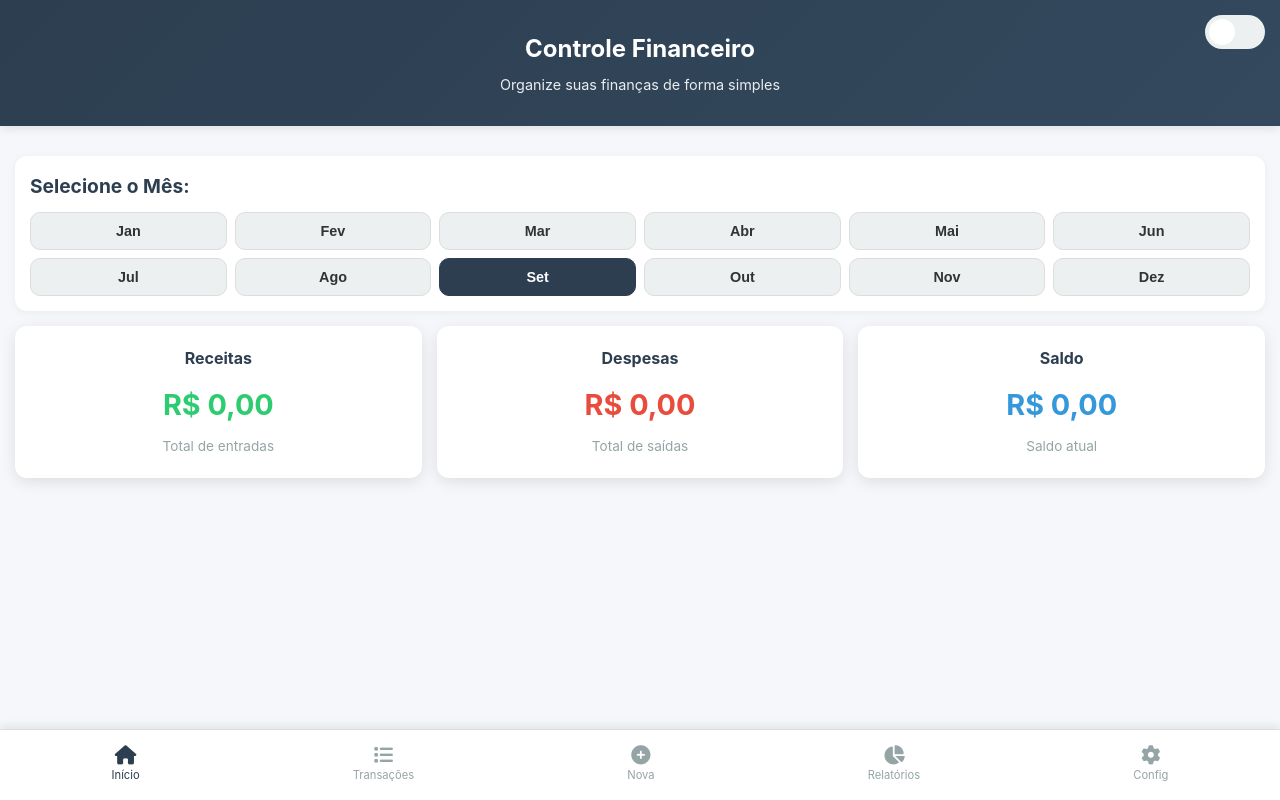
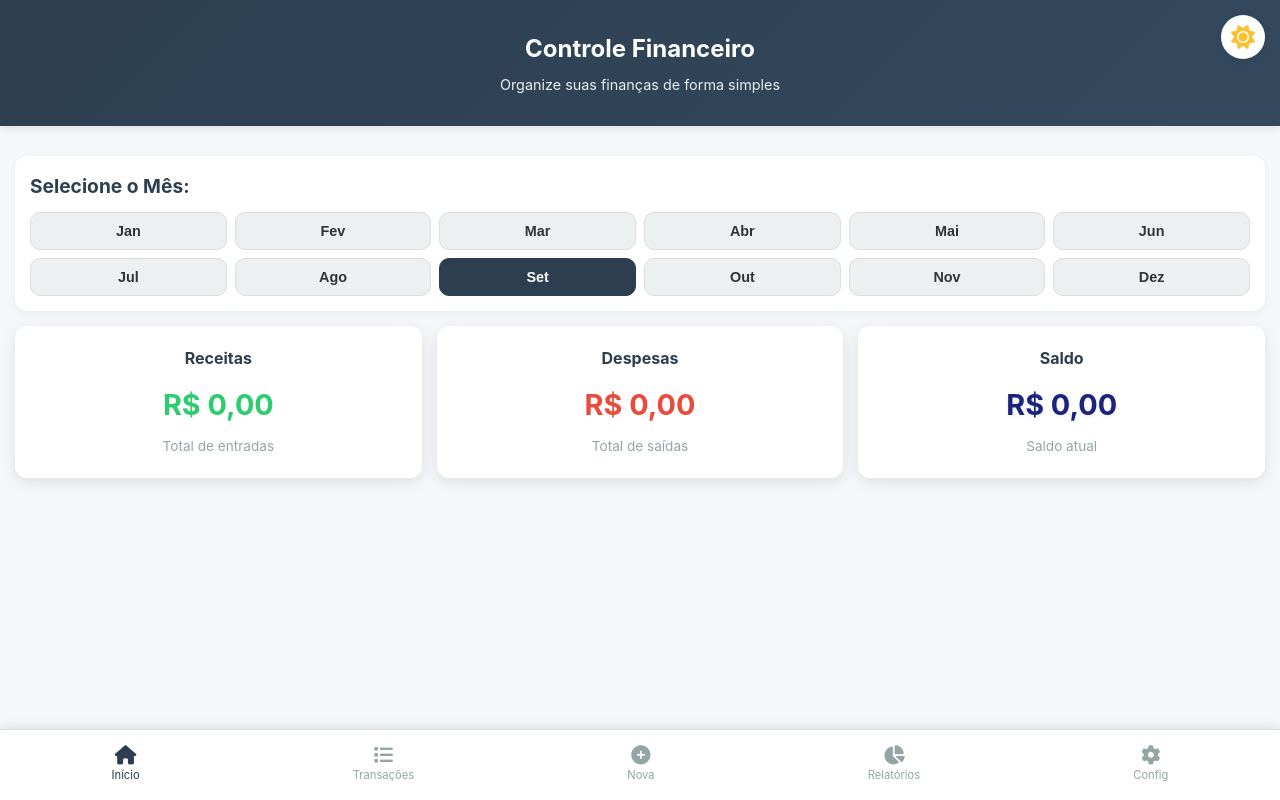
Before and after one commit to miguelpellatiero/sistema-mobile, a website: page html/index.html in a window 1280 px wide. Drawn offline with Linux system fonts and the light colour scheme.

Commit message:
Update index.html

```diff
--- a/html/index.html
+++ b/html/index.html
@@ -46,8 +46,9 @@
             color: var(--text);
             line-height: 1.6;
             padding-bottom: 80px; /* Espaço para a barra de navegação inferior */
-            padding-top: env(safe-area-inset-top);
-            padding-bottom: env(safe-area-inset-bottom);
+            /* Remover env(safe-area-inset-bottom) */
+            min-height: 100vh;
+            overflow-x: hidden;
         }
 
         .container {
@@ -191,7 +192,14 @@
         }
 
         .card.balance .value {
-            color: var(--secondary);
+            color: #1a237e; /* Azul escuro forte, pode ajustar */
+            opacity: 1;
+            text-shadow: 0 1px 4px rgba(0,0,0,0.08);
+        }
+
+        .dark-mode .card.balance .value {
+            color: #fff; /* Ou use #90caf9 para azul claro */
+            text-shadow: 0 1px 6px rgba(0,0,0,0.25);
         }
 
         .card.balance.negative .value {
@@ -433,6 +441,36 @@
                 grid-template-columns: repeat(6, 1fr);
             }
         }
+
+        /* Novo botão de tema */
+        .theme-toggle-btn {
+            position: fixed;
+            top: 15px;
+            right: 15px;
+            z-index: 101;
+            background: var(--card-bg);
+            border: none;
+            border-radius: 50%;
+            width: 44px;
+            height: 44px;
+            display: flex;
+            align-items: center;
+            justify-content: center;
+            box-shadow: 0 2px 8px rgba(0,0,0,0.08);
+            cursor: pointer;
+            font-size: 1.5rem;
+            color: var(--primary);
+            transition: background 0.3s, color 0.3s;
+        }
+        .theme-toggle-btn:active {
+            background: var(--light);
+        }
+        .theme-toggle-btn .fa-sun {
+            color: #fbc02d;
+        }
+        .theme-toggle-btn .fa-moon {
+            color: #34495e;
+        }
     </style>
 </head>
 <body>
@@ -443,14 +481,12 @@
         </div>
     </header>
 
-    <div class="theme-toggle">
-        <label class="switch">
-            <input type="checkbox" id="theme-toggle">
-            <span class="slider"></span>
-        </label>
-    </div>
+    <!-- Botão de alternância de tema -->
+    <button id="theme-toggle-btn" class="theme-toggle-btn" aria-label="Alternar tema">
+        <i class="fas fa-sun"></i>
+    </button>
 
-    <main class="container">
+    <div class="container">
         <!-- Month Selector -->
         <div class="month-selector">
             <h2>Selecione o Mês:</h2>
@@ -585,7 +621,7 @@
                 <button class="btn btn-danger" onclick="clearAllData()">Limpar Todos os Dados</button>
             </div>
         </section>
-    </main>
+    </div>
 
     <!-- Bottom Navigation Bar -->
     <div class="bottom-nav">
@@ -1287,25 +1323,32 @@
 
         // Configurar tema claro/escuro
         function setupTheme() {
-            const themeToggle = document.getElementById('theme-toggle');
+            const themeBtn = document.getElementById('theme-toggle-btn');
             const prefersDarkScheme = window.matchMedia('(prefers-color-scheme: dark)');
+            const body = document.body;
+
+            function updateIcon() {
+                if (body.classList.contains('dark-mode')) {
+                    themeBtn.innerHTML = '<i class="fas fa-moon"></i>';
+                } else {
+                    themeBtn.innerHTML = '<i class="fas fa-sun"></i>';
+                }
+            }
 
             // Verificar se há uma preferência salva
             const savedTheme = localStorage.getItem('theme');
             if (savedTheme) {
-                document.body.classList.toggle('dark-mode', savedTheme === 'dark');
-                themeToggle.checked = savedTheme === 'dark';
+                body.classList.toggle('dark-mode', savedTheme === 'dark');
             } else {
-                // Se não houver preferência salva, usar a preferência do sistema
-                document.body.classList.toggle('dark-mode', prefersDarkScheme.matches);
-                themeToggle.checked = prefersDarkScheme.matches;
+                body.classList.toggle('dark-mode', prefersDarkScheme.matches);
             }
+            updateIcon();
 
-            // Adicionar event listener para o toggle
-            themeToggle.addEventListener('change', function() {
-                const isDark = this.checked;
-                document.body.classList.toggle('dark-mode', isDark);
+            themeBtn.addEventListener('click', function() {
+                const isDark = !body.classList.contains('dark-mode');
+                body.classList.toggle('dark-mode', isDark);
                 localStorage.setItem('theme', isDark ? 'dark' : 'light');
+                updateIcon();
             });
         }
 
```
